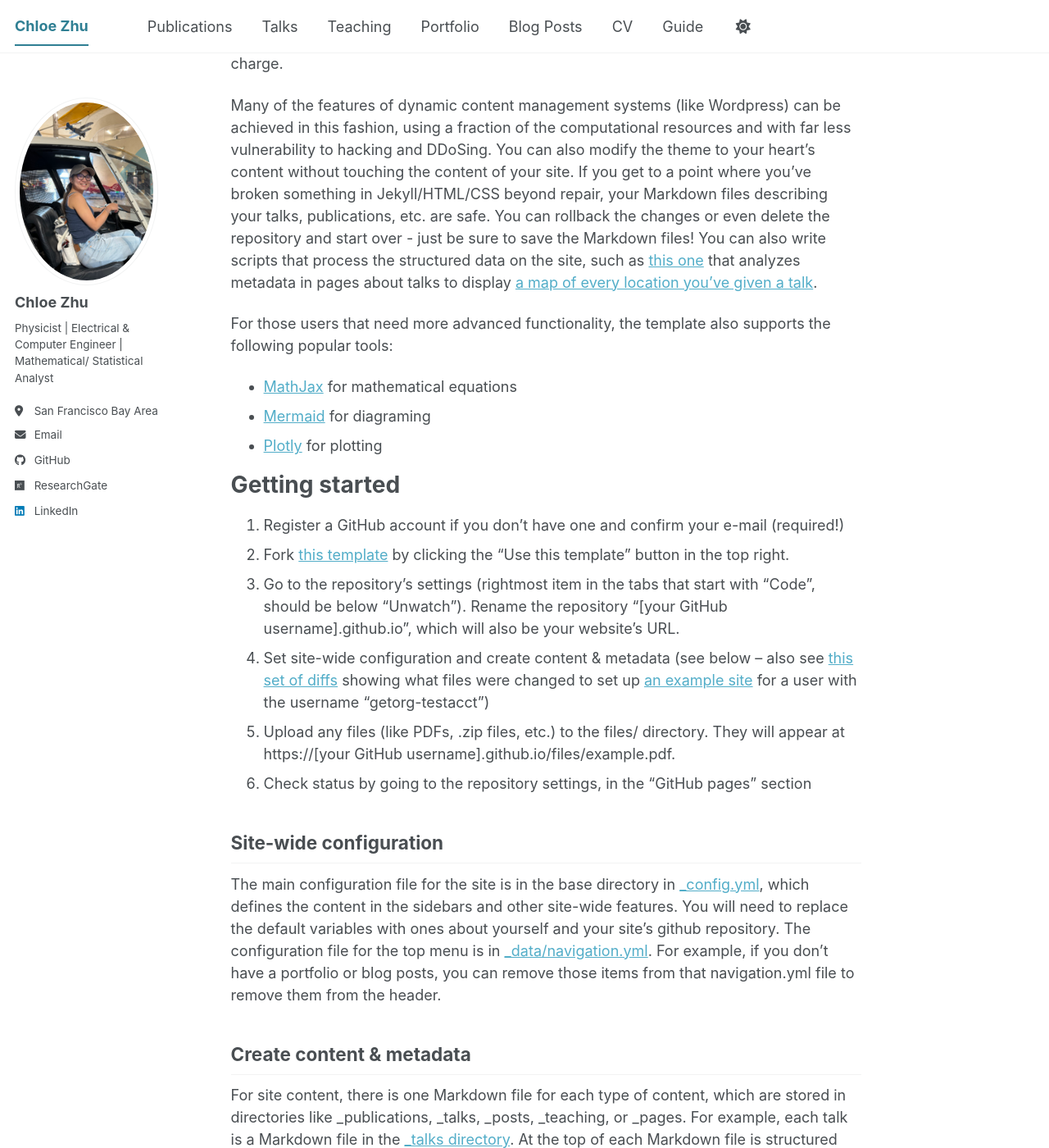
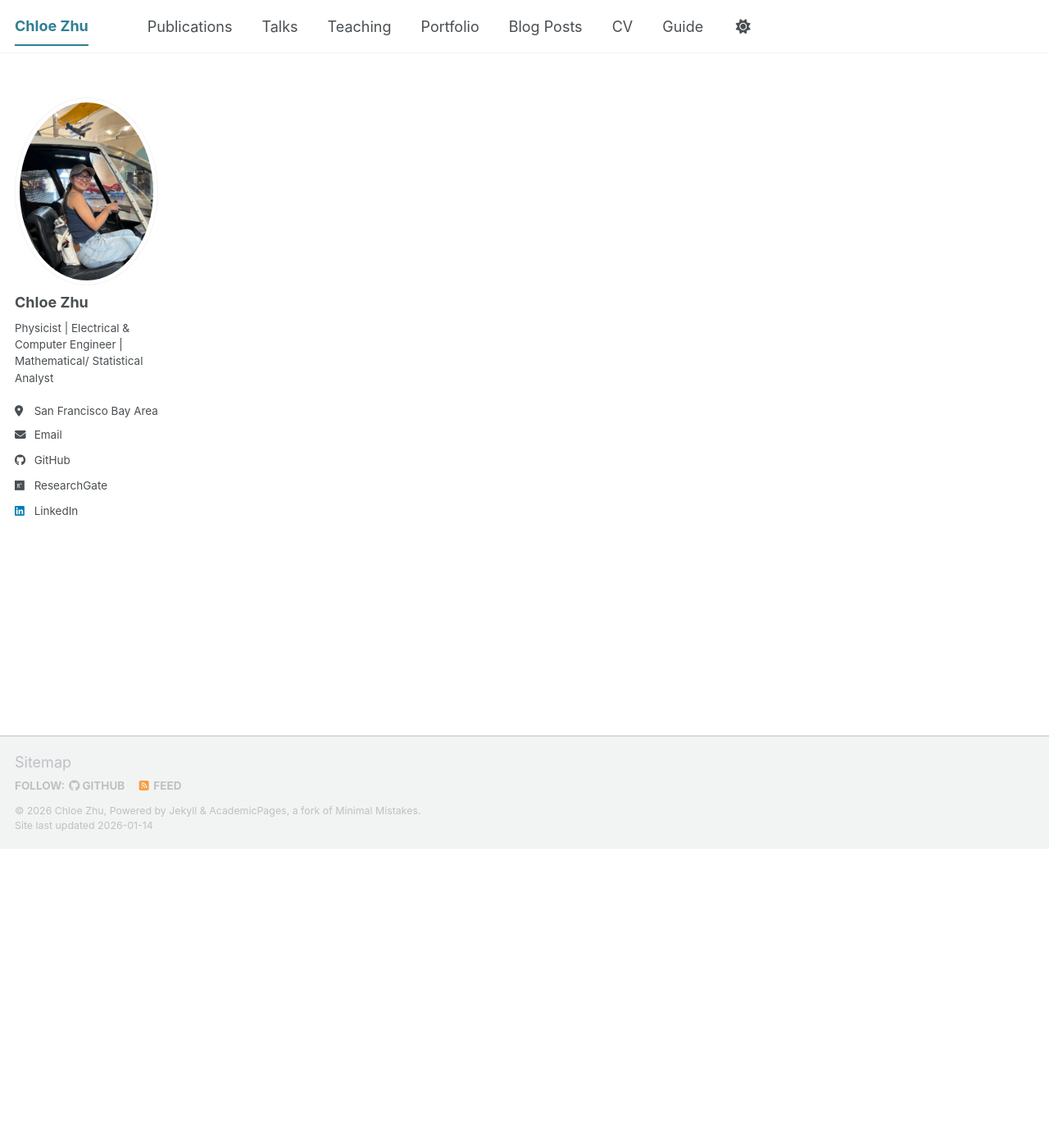
Before and after one commit to ChloeZhu1/ChloeZhu1.github.io, a Jekyll site: the page built from _pages/about.md, in a window 1280 px wide and 1400 px high, scrolled down 365 px. Shown: the whole window at 82% size. Built offline with Jekyll 4.4.1, drawn with Linux system fonts in a browser that asks for light colours; a script bundle is joined from its source files by our own code; library files that are not in the unit come from our copies; some of the changed text lies outside the part shown.

Commit message:
Update about.md

```diff
--- a/_pages/about.md
+++ b/_pages/about.md
@@ -7,7 +7,7 @@
   - /about.html
 ---
 
-<!-- This is the changed front page of a website that is powered by the [Academic Pages template](https://github.com/academicpages/academicpages.github.io) and hosted on GitHub pages. [GitHub pages](https://pages.github.com) is a free service in which websites are built and hosted from code and data stored in a GitHub repository, automatically updating when a new commit is made to the repository. This template was forked from the [Minimal Mistakes Jekyll Theme](https://mmistakes.github.io/minimal-mistakes/) created by Michael Rose, and then extended to support the kinds of content that academics have: publications, talks, teaching, a portfolio, blog posts, and a dynamically-generated CV. Incidentally, these same features make it a great template for anyone that needs to show off a professional template! -->
+<!-- This is the changed front page of a website that is powered by the [Academic Pages template](https://github.com/academicpages/academicpages.github.io) and hosted on GitHub pages. [GitHub pages](https://pages.github.com) is a free service in which websites are built and hosted from code and data stored in a GitHub repository, automatically updating when a new commit is made to the repository. This template was forked from the [Minimal Mistakes Jekyll Theme](https://mmistakes.github.io/minimal-mistakes/) created by Michael Rose, and then extended to support the kinds of content that academics have: publications, talks, teaching, a portfolio, blog posts, and a dynamically-generated CV. Incidentally, these same features make it a great template for anyone that needs to show off a professional template!
 
  You can fork [this template](https://github.com/academicpages/academicpages.github.io) right now, modify the configuration and Markdown files, add your own PDFs and other content, and have your own site for free, with no ads!
 
@@ -53,4 +53,4 @@
 
 For more info
 ------
-More info about configuring Academic Pages can be found in [the guide](https://academicpages.github.io/markdown/), the [growing wiki](https://github.com/academicpages/academicpages.github.io/wiki), and you can always [ask a question on GitHub](https://github.com/academicpages/academicpages.github.io/discussions). The [guides for the Minimal Mistakes theme](https://mmistakes.github.io/minimal-mistakes/docs/configuration/) (which this theme was forked from) might also be helpful.
+More info about configuring Academic Pages can be found in [the guide](https://academicpages.github.io/markdown/), the [growing wiki](https://github.com/academicpages/academicpages.github.io/wiki), and you can always [ask a question on GitHub](https://github.com/academicpages/academicpages.github.io/discussions). The [guides for the Minimal Mistakes theme](https://mmistakes.github.io/minimal-mistakes/docs/configuration/) (which this theme was forked from) might also be helpful. -->
```
